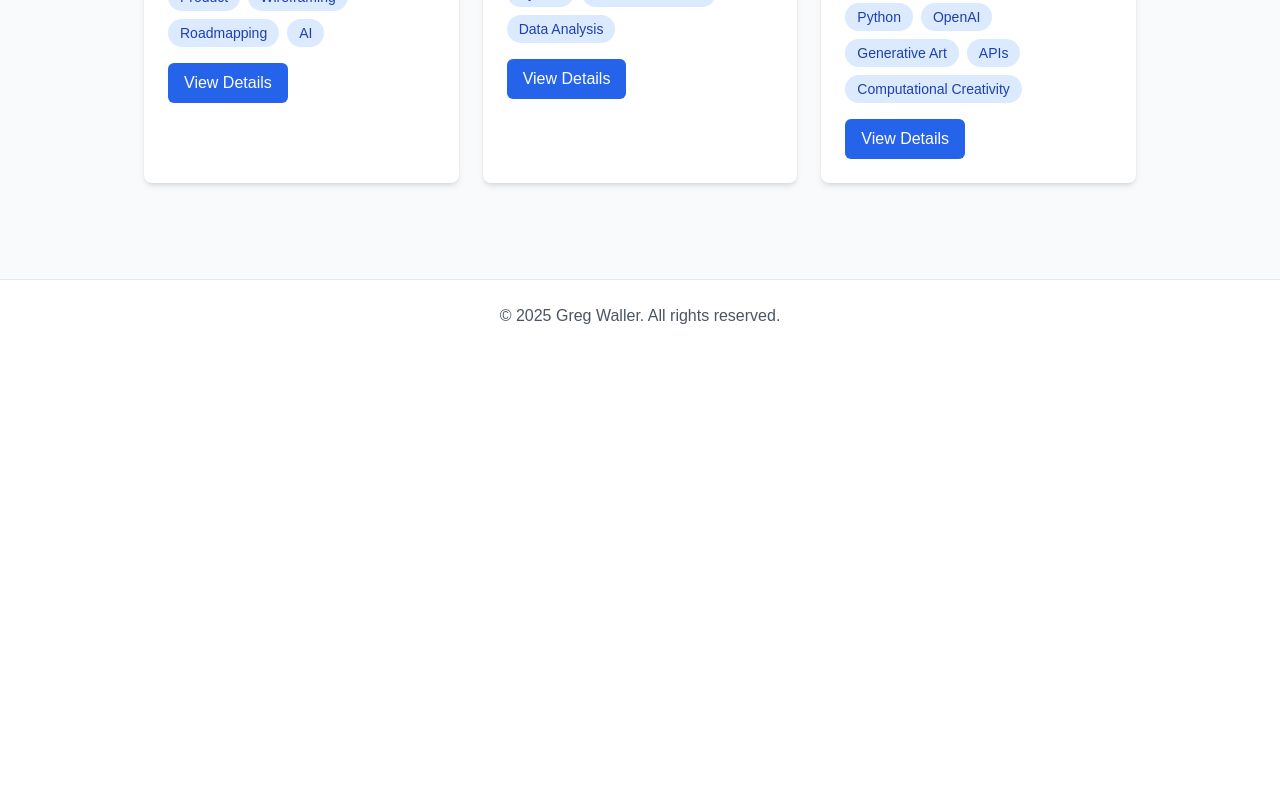
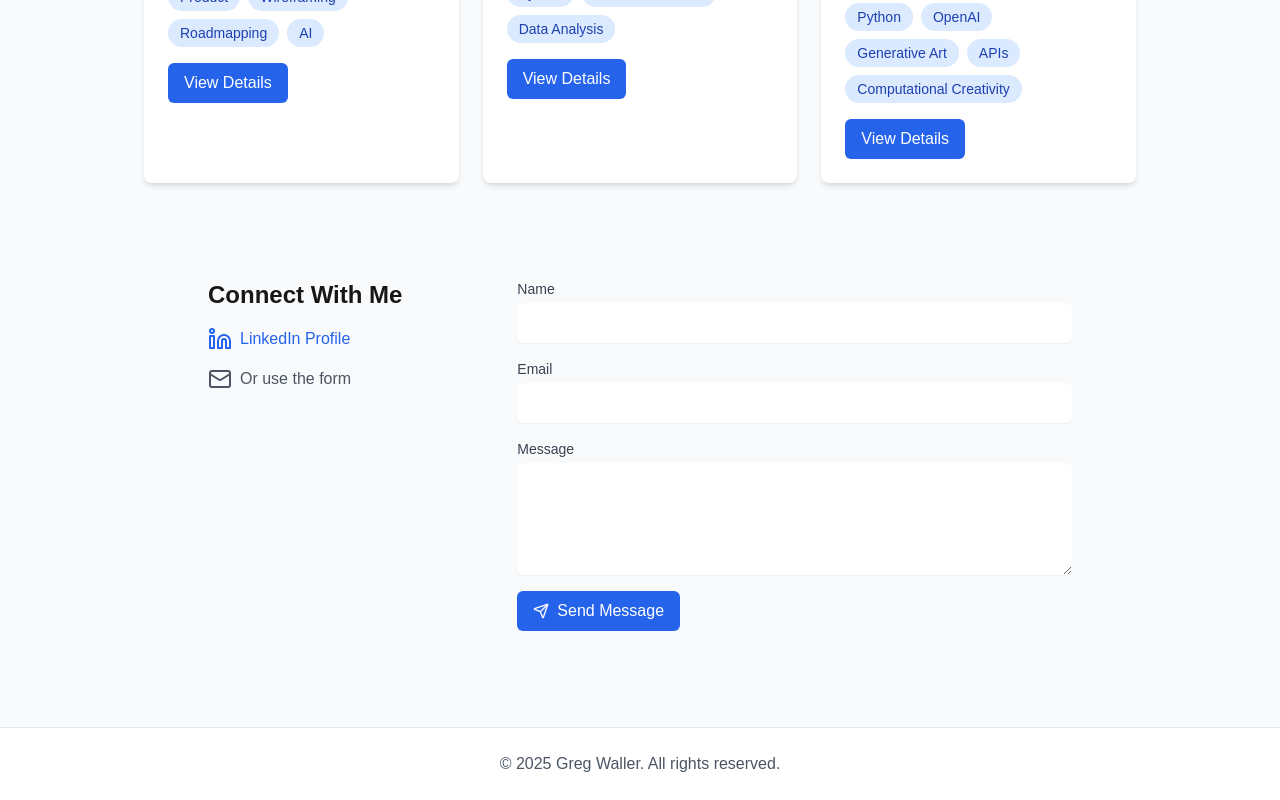
Before and after one commit to grw22/portfolio, a Next.js app: page / in a window 1280 px wide. Shown: the part 817-1617 px from the top of the page. Before the commit the page ends 1169 px from the top, so only its background shows below. Built offline with nearby package versions, Linux system fonts and the light colour scheme.

Commit message:
Add: Contact section

```diff
--- /dev/null
+++ b/app/components/ContactSection.js
@@ -0,0 +1,111 @@
+'use client'
+
+import React, { useState } from 'react';
+import { Linkedin, Mail, Send } from 'lucide-react';
+
+export const contactSection = () => {
+  const [formData, setFormData] = useState({
+    name: '',
+    email: '',
+    message: ''
+  });
+  const [submitted, setSubmitted] = useState(false);
+
+  const handleSubmit = (e) => {
+    e.preventDefault();
+    console.log('Form submitted:', formData);
+    setSubmitted(true);
+    setFormData({ name: '', email: '', message: '' });
+    setTimeout(() => setSubmitted(false), 3000);
+  };
+
+  const handleChange = (e) => {
+    setFormData({
+      ...formData,
+      [e.target.name]: e.target.value
+    });
+  };
+
+  return (
+    <section className="max-w-4xl mx-auto px-4 py-12">
+      <div className="flex flex-col md:flex-row gap-8">
+        <div className="md:w-1/3">
+          <h2 className="text-2xl font-bold mb-4">Connect With Me</h2>
+          <a
+            href="https://www.linkedin.com/in/gregwaller/"
+            target="_blank"
+            rel="noopener noreferrer"
+            className="flex items-center gap-2 text-blue-600 hover:text-blue-800 mb-4"
+          >
+            <Linkedin size={24} />
+            <span>LinkedIn Profile</span>
+          </a>
+          <div className="flex items-center gap-2 text-gray-600">
+            <Mail size={24} />
+            <span>Or use the form</span>
+          </div>
+        </div>
+
+        <div className="md:w-2/3">
+          <form action="https://formspree.io/f/mrbeglek" method="POST" className="space-y-4">
+            <div>
+              <label htmlFor="name" className="block text-sm font-medium text-gray-700">
+                Name
+              </label>
+              <input
+                type="text"
+                id="name"
+                name="name"
+                value={formData.name}
+                onChange={handleChange}
+                required
+                className="mt-1 block w-full rounded-md border-gray-300 shadow-sm p-2"
+              />
+            </div>
+            <div>
+              <label htmlFor="email" className="block text-sm font-medium text-gray-700">
+                Email
+              </label>
+              <input
+                type="email"
+                id="email"
+                name="email"
+                value={formData.email}
+                onChange={handleChange}
+                required
+                className="mt-1 block w-full rounded-md border-gray-300 shadow-sm p-2"
+              />
+            </div>
+            <div>
+              <label htmlFor="message" className="block text-sm font-medium text-gray-700">
+                Message
+              </label>
+              <textarea
+                id="message"
+                name="message"
+                value={formData.message}
+                onChange={handleChange}
+                required
+                rows={4}
+                className="mt-1 block w-full rounded-md border-gray-300 shadow-sm p-2"
+              />
+            </div>
+            <button
+              type="submit"
+              className="inline-flex items-center gap-2 bg-blue-600 text-white px-4 py-2 rounded-md hover:bg-blue-700"
+            >
+              <Send size={16} />
+              Send Message
+            </button>
+          </form>
+
+          {submitted && (
+            <div className="mt-4 p-4 bg-green-50 text-green-800 rounded-md">
+              Thanks for your message! I'll get back to you soon.
+            </div>
+          )}
+        </div>
+      </div>
+    </section>
+  );
+};
--- a/app/page.js
+++ b/app/page.js
@@ -1,7 +1,8 @@
 'use client'
 
 import Link from 'next/link';
-import { projectsData } from './components/projects/projectData.js';  // We'll create this
+import { projectsData } from './components/projects/projectData.js';
+import { contactSection as ContactSection } from './components/ContactSection';
 
 export default function HomePage() {
   return (
@@ -78,6 +79,8 @@ export default function HomePage() {
         </section>
       </main>
 
+      <ContactSection />
+
       {/* Footer */}
       <footer className="bg-white border-t border-gray-200 mt-12">
         <div className="max-w-5xl mx-auto px-4 py-6">
```
